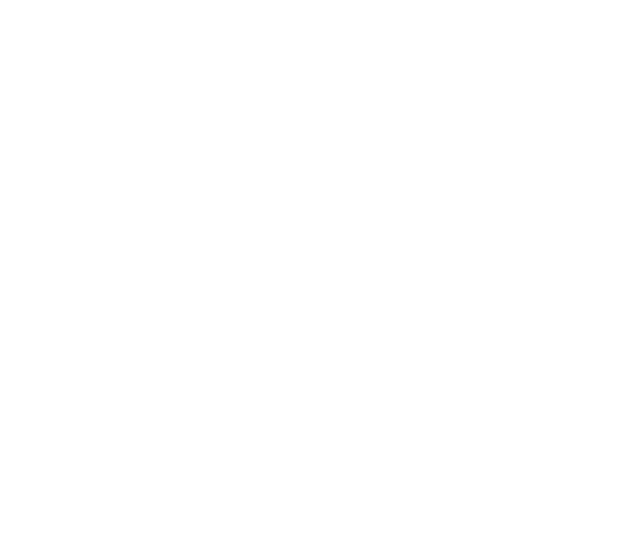
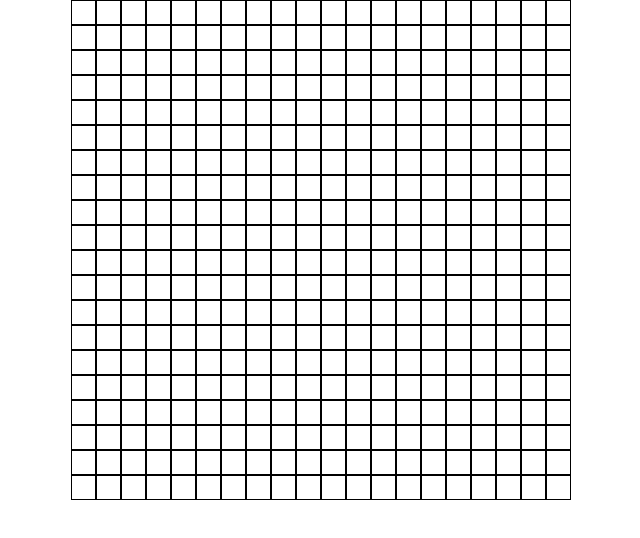
Before and after one commit to Muaadahmed/Etch-A-Sketch, a plain HTML site: page index.html in a window 1280 px wide. Shown: the whole page, without its empty margins (319-959 px from the left). Drawn offline with Linux system fonts and the light colour scheme.

Commit message:
Second Commit; made 16x16 grid, grid squares change color on mouse hover

```diff
--- a/index.html
+++ b/index.html
@@ -8,6 +8,7 @@
     <title>Document</title>
 </head>
 <body>
+    <div class="grid"></div>
     <script src="script.js"></script>
 </body>
 </html>
--- a/script.js
+++ b/script.js
@@ -0,0 +1,41 @@
+let count = 0;
+
+let gridSize = 0;
+let squareSize = 0;
+
+const grid = document.querySelector('.grid');
+
+gridSize = 20;
+squareSize = 35;
+
+//try to take advantage of the grid to change the size and number of
+// the squares in the grid
+/**
+ * when I change the slider's position it chnages the size of the squares
+   in the grid. Use javascript to manipulate the css variables so that the
+   size is changed by the slider.
+ */
+
+while(count < (gridSize * gridSize)){
+    grid.style.display = 'grid';
+    grid.style.justifyContent = 'center';
+    grid.style.alignContent = 'center';
+    grid.style.gridTemplateColumns = `repeat(${gridSize}, ${25}px)`;
+    grid.style.gridTemplateRows = `repeat(${gridSize}, ${25}px)`;
+    grid.style.maxWidth = "50%";
+    grid.style.maxHeight = "50%";
+    const square = document.createElement('div');
+    square.style.width = `${25}px`;
+    square.style.height = `${25}px`;
+    square.style.border = '1px solid black';
+    square.style.maxWidth = '100%';
+    square.classList.add('grid-item');
+    grid.appendChild(square);
+    count++;
+    const squares = document.querySelectorAll('.grid-item');
+    squares.forEach((square) => {
+        square.addEventListener('mouseover', () => {
+            square.style.backgroundColor = 'black';
+        });
+    });
+}
--- a/style.css
+++ b/style.css
@@ -0,0 +1,49 @@
+* {
+    margin: 0;
+    padding: 0;
+    box-sizing: border-box;
+}
+
+body {
+    display: flex;
+    justify-content: center;
+    align-items: center;
+    max-height: 100%;
+    max-width: 100%;
+}
+/*
+
+:root{
+    --columns: 16;
+    --size: 35px;
+    --rows: 16;
+}
+
+.grid {
+    display: grid;
+    justify-content:center;
+    align-items: center;
+    grid-template-columns: repeat(var(--columns), var(--size));
+    grid-template-rows: repeat(var(--rows), var(--size));
+    width: 600px;
+    height: auto;
+    border: black;
+}
+
+.grid-item {
+    align-self: center;
+}
+
+.container {
+    display: flex;
+    justify-content: center;
+    align-items: center;
+    flex-direction: column;
+    padding: 50px;
+}
+
+input {
+    border: black;
+}
+
+*/
```
